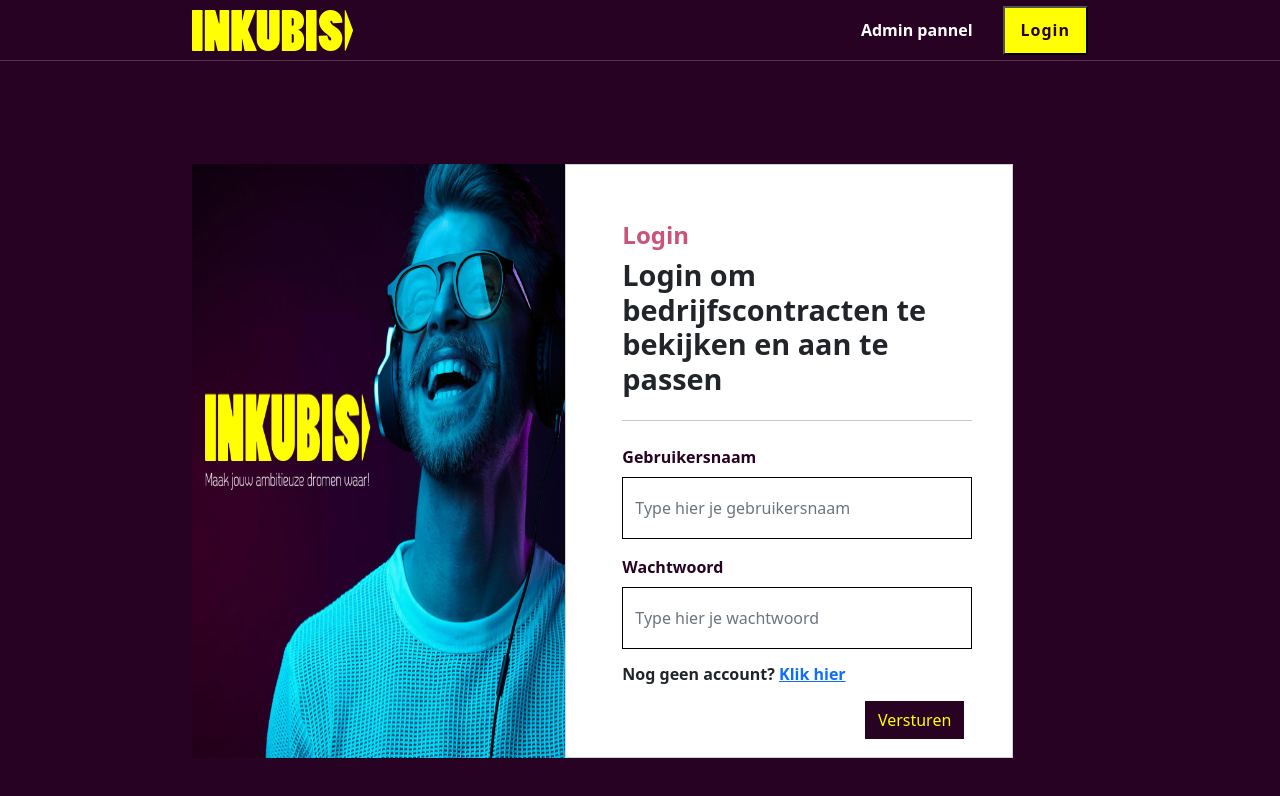
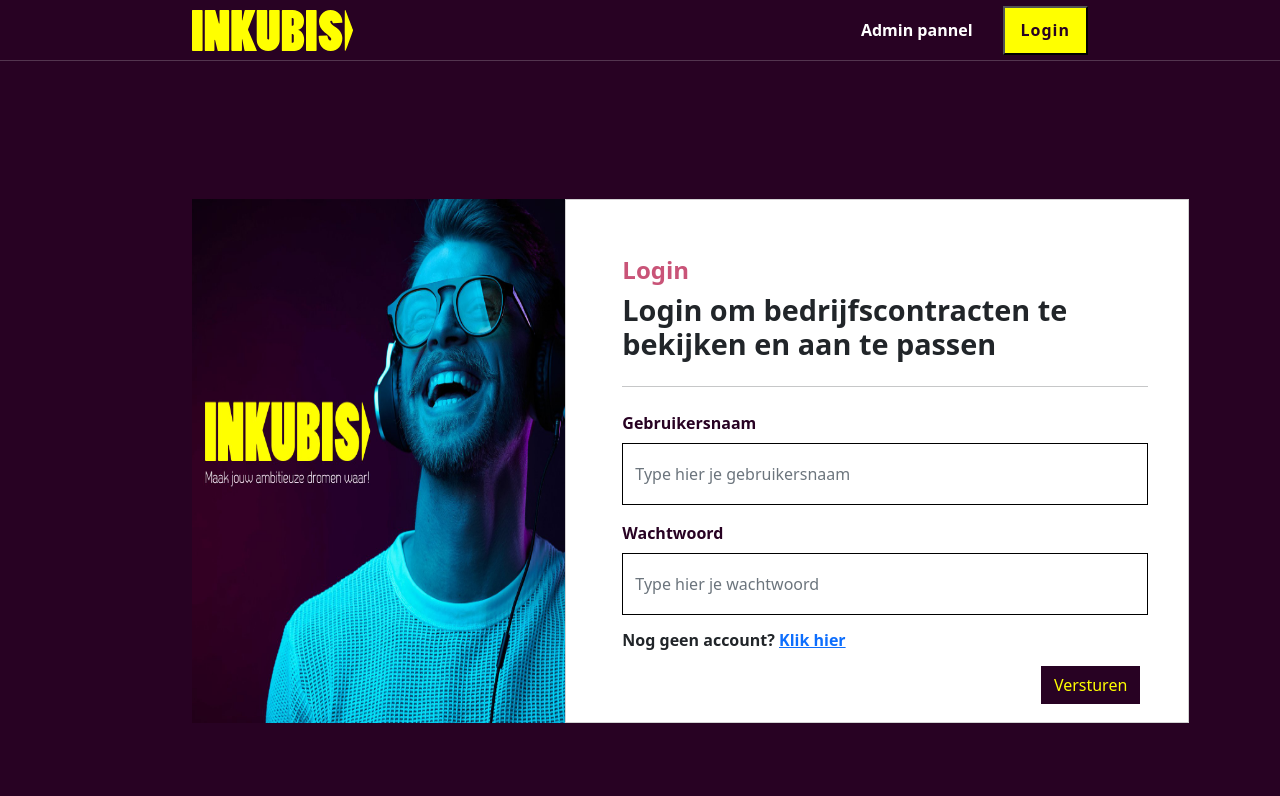
Before and after one commit to kevinvgils/Inkubis-app-frontend, an Angular app: page /login in a window 1280 px wide. Shown: the top 796 px of the page. Built offline with nearby package versions, Linux system fonts and the light colour scheme.

Commit message:
login fix

```diff
--- a/src/app/components/login/login.component.css
+++ b/src/app/components/login/login.component.css
@@ -17,11 +17,16 @@ hr {
     font-size: 1.5rem;
 }
 
+.test {
+    min-width: 70vw;
+}
+
 .card {
     max-width: 40rem;
     max-height: 40rem;
     display: flex;
     width: 100%;
+    width: 39rem;
 }
 
 .card-body {
--- a/src/app/components/register/register.component.html
+++ b/src/app/components/register/register.component.html
@@ -13,8 +13,7 @@
                             <form class="mb-3 mt-md-5">
                                 <div class="col-md-4">
                                     <div class="mb-3">
-                    <label for="username" class="form=label"
-                      >Gebruikersnaam</label
+                                        <label for="username" class="form=label">Gebruikersnaam</label
                     >
                     <input
                       type="username"
```
Lines whose indentation alone changed are shown as unchanged.
